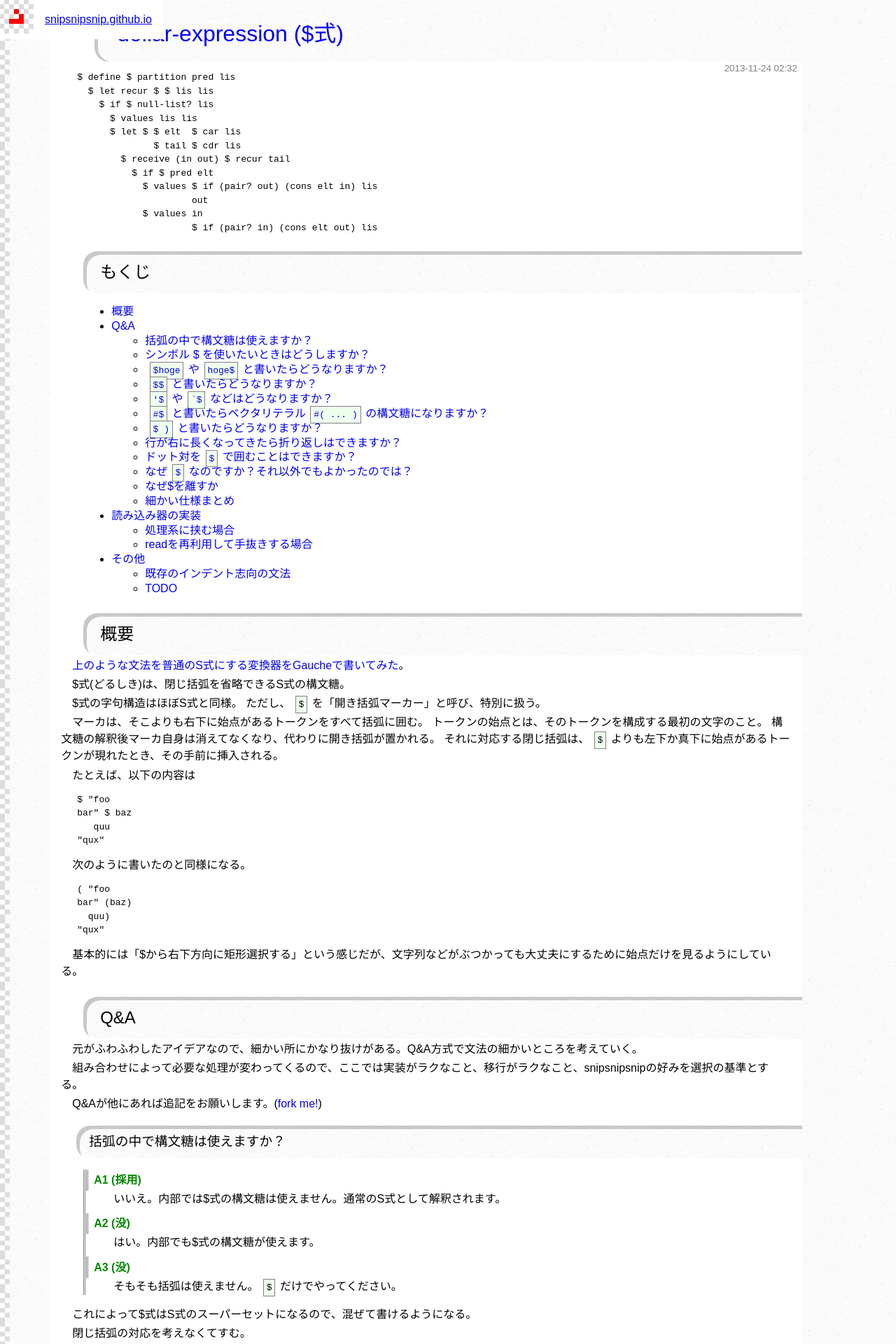
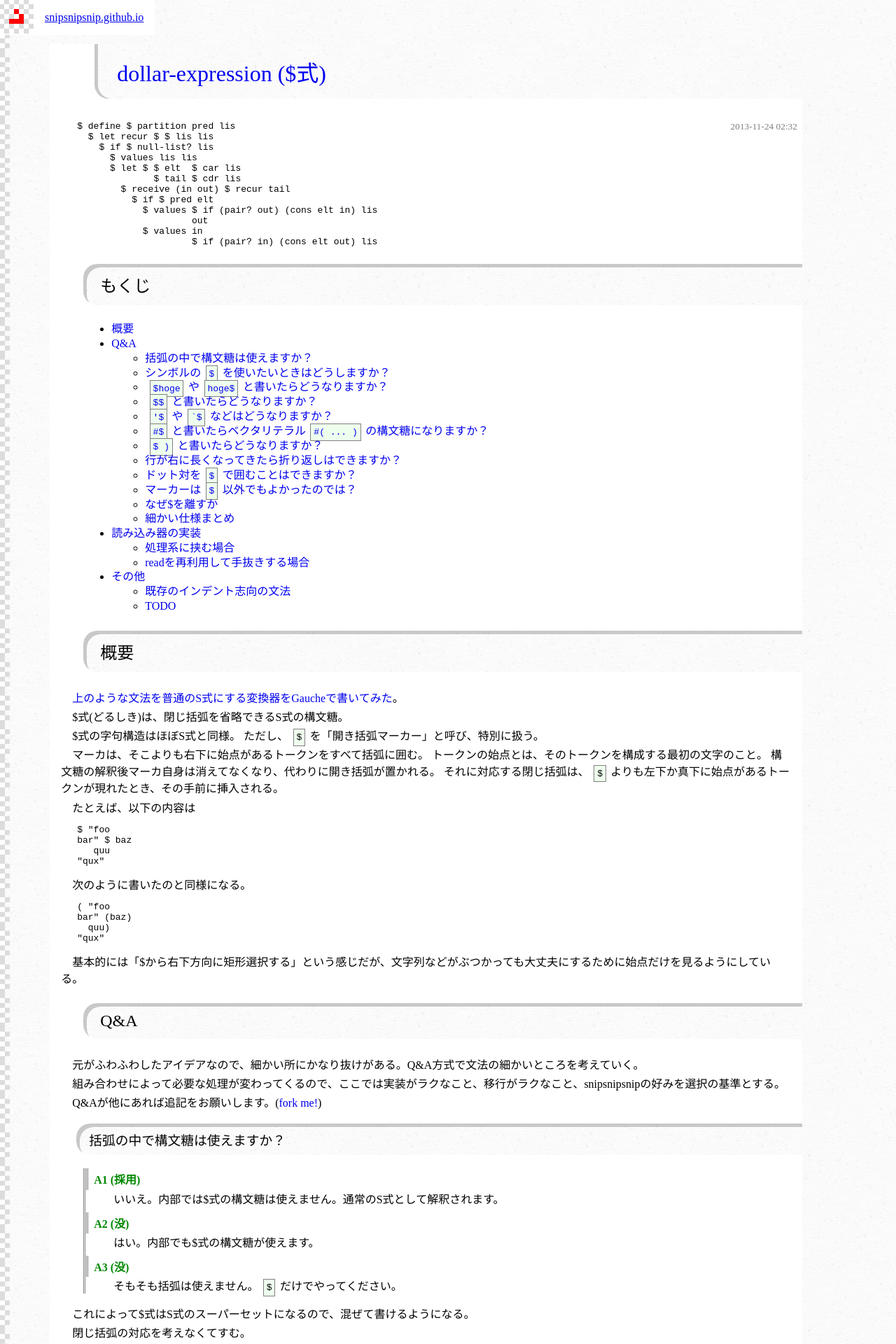
Before and after one commit to snipsnipsnip/snipsnipsnip.github.io, a Jekyll site: the page built from dollar-expression.md, in a window 1280 px wide. Shown: the top 1920 px of the page at 70% size. Built offline with Jekyll 4.4.1, drawn with Linux system fonts in a browser that asks for light colours; a style sheet for code colours, icons or effects is not loaded; some of the changed text lies outside the part shown.

Commit message:
tweak wording

```diff
--- a/dollar-expression.md
+++ b/dollar-expression.md
@@ -185,7 +185,7 @@ A1 (没)
 
 readは単独の.を読むとエラーになるので、使い回しができなくなる。もしくは先読みのためトークナイザの一部を作らねばならなくなる。本当に手抜きでよいならreadしてエラーを捕捉する手があるが、普通の文法エラーとの兼ね合いが不安。
 
-### なぜ`$`なのですか？それ以外でもよかったのでは？
+### マーカーは`$`以外でもよかったのでは？
 
 A1 (採用)
 : いいえ。$式という名前が気に入ったので。
--- a/s/default.css
+++ b/s/default.css
@@ -1,13 +1,12 @@
 body {
   background: url(/favicon.ico) -34px repeat-y, url(/s/ricepaper.png);
-  font: 100%/1.5 'ヒラギノ角ゴ Pro W3', 'HiraKakuPro-W3', 'HiraKakuProN-W3', Meiryo, Arial;
 }
 
 h1, h2, h3, h4, h5, h6, h7, .giant {
   font-weight: normal;
   background: url(/s/ricepaper.png);
   padding: 0.5em 1em;
-  margin: 1em 0 0 2em;
+  margin: 1em 0 1em 2em;
   border-radius: 20px 0 0 20px;
   box-shadow: inset 5px 5px 0px rgba(0,0,0,0.2);
 }
@@ -131,7 +130,7 @@ li {
   padding-right: 0.5em}
 
 .text {
-  margin: 0 10% 0 5%;
+  margin: 5% 10% 0 5%;
   padding: 0 0 5% 0;
   background-color: white;
 }
```
Also changed, not shown: other parts of dollar-expression.md (+1 -1 lines).
